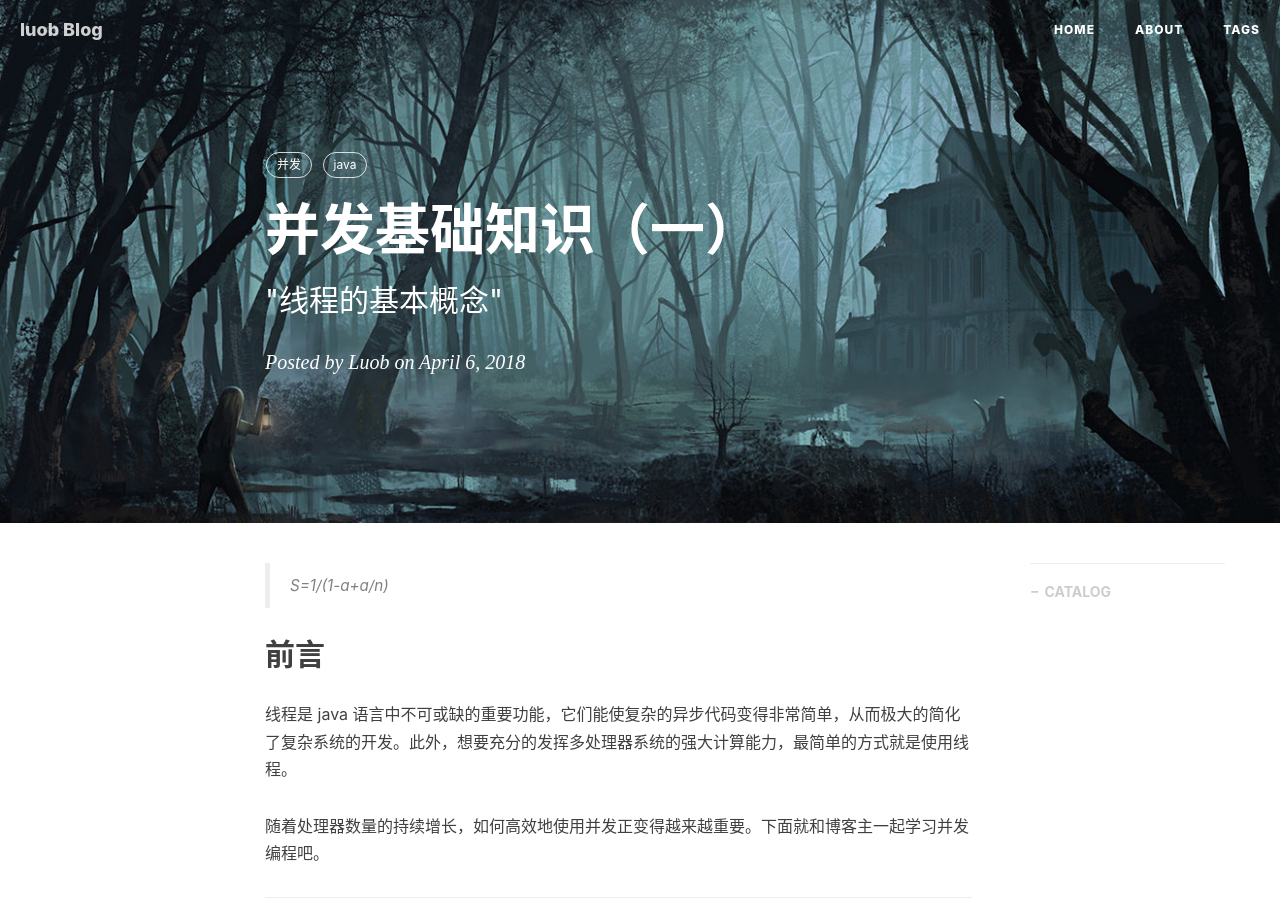
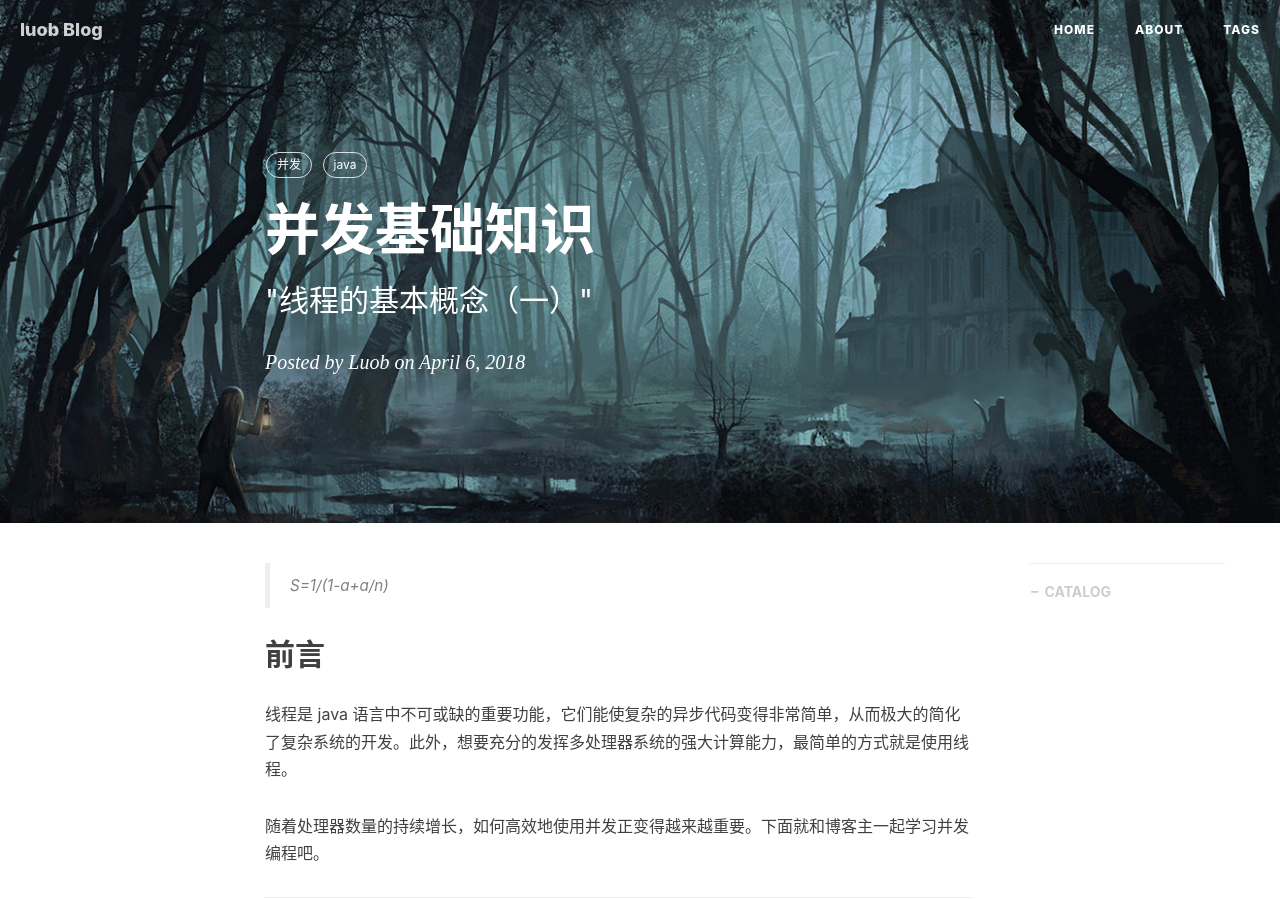
Before and after one commit to lifetrut/lifetrut.github.io, a Jekyll site: the page built from _posts/2018-04-7-hello-thread.markdown, in a window 1280 px wide and 900 px high. Built offline with Jekyll 4.4.1, drawn with Linux system fonts in a browser that asks for light colours; nearby versions of some CDN libraries; comment, search, counter and statistics services are not loaded.

Commit message:
2018-4-7

```diff
--- a/_posts/2018-04-7-hello-thread.markdown
+++ b/_posts/2018-04-7-hello-thread.markdown
@@ -1,7 +1,7 @@
 ---
 layout:     post
-title:      "并发基础知识（一）"
-subtitle:   " \"线程的基本概念\""
+title:      "并发基础知识"
+subtitle:   " \"线程的基本概念（一）\""
 date:       2018-04-6 23:30:00
 author:     "Luob"
 header-img: "img/post/post-2018-hello-thread-1.jpg"
```
